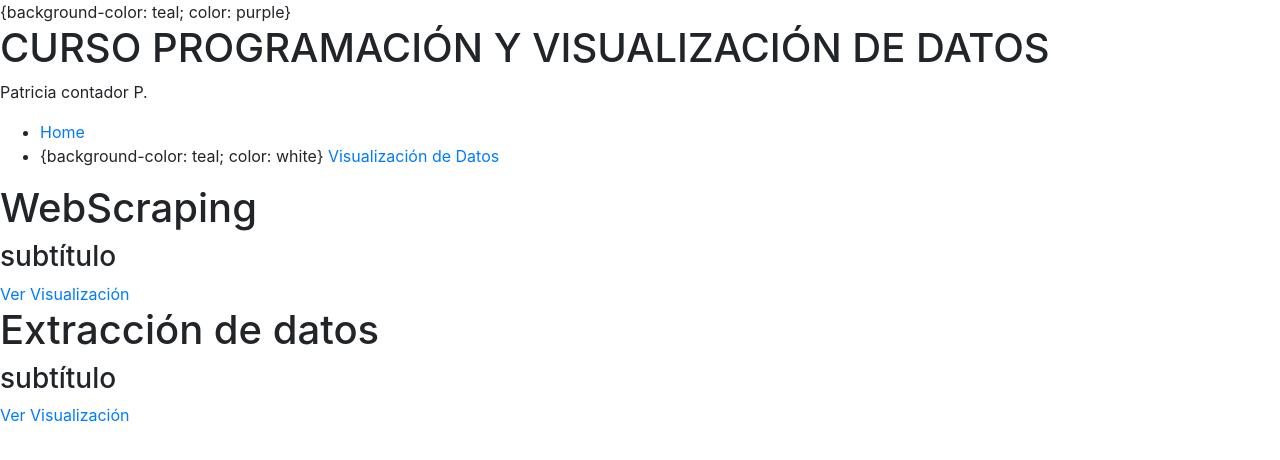
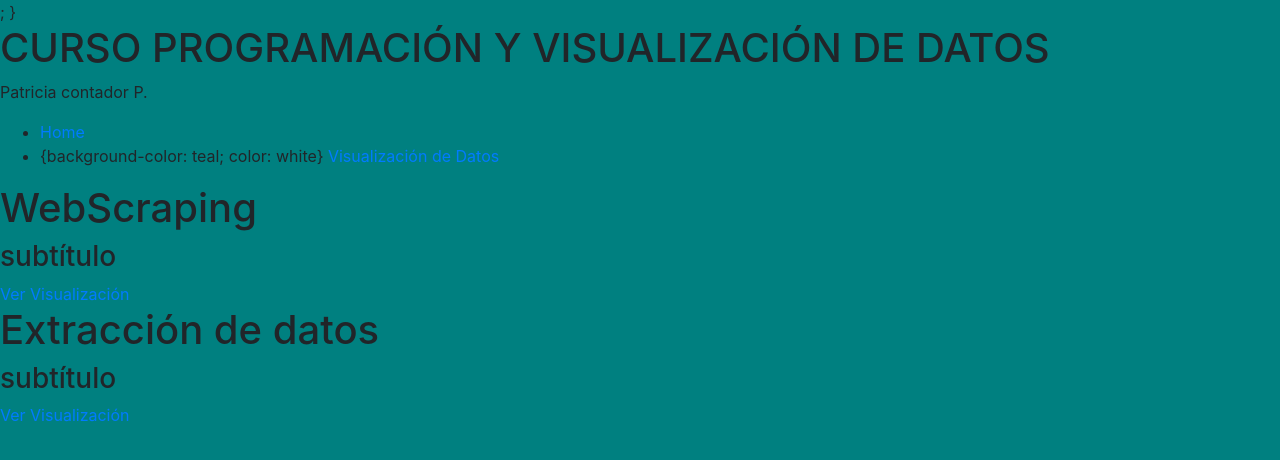
Before and after one commit to Elementales/demo, a plain HTML site: page index.html in a window 1280 px wide. Drawn offline with nearby package versions, Linux system fonts and the light colour scheme; a web font is replaced by a local one.

Commit message:
imagen de fondo

```diff
--- a/index.html
+++ b/index.html
@@ -10,9 +10,16 @@
     <link href='https://fonts.googleapis.com/css?family=Montserrat:400,700|Allerta' rel='stylesheet' type='text/css'>
     <title>Trabajo</title>
     </head>
-    <body>
-    {background-color: teal;
-    color: purple}
+    <body style= background-color:teal;
+    color: purple
+
+      background-size: cover;
+
+    background-image: url(https://github.com/Elementales/demo/blob/master/F100007913.jpg
+
+    background-position: center center></body>;
+}
+
       <div>
      <h1>CURSO PROGRAMACIÓN Y VISUALIZACIÓN DE DATOS</h1>
       <p>Patricia contador P.</p>
```
